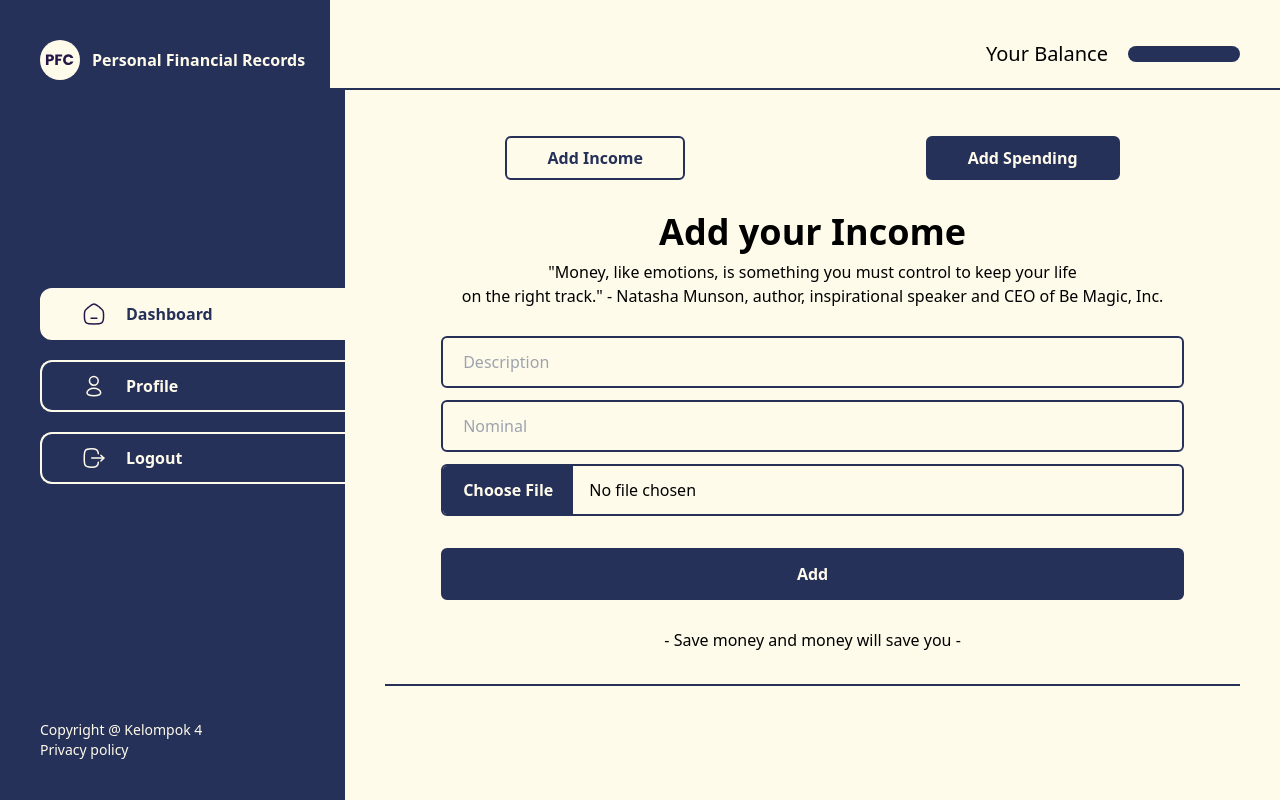
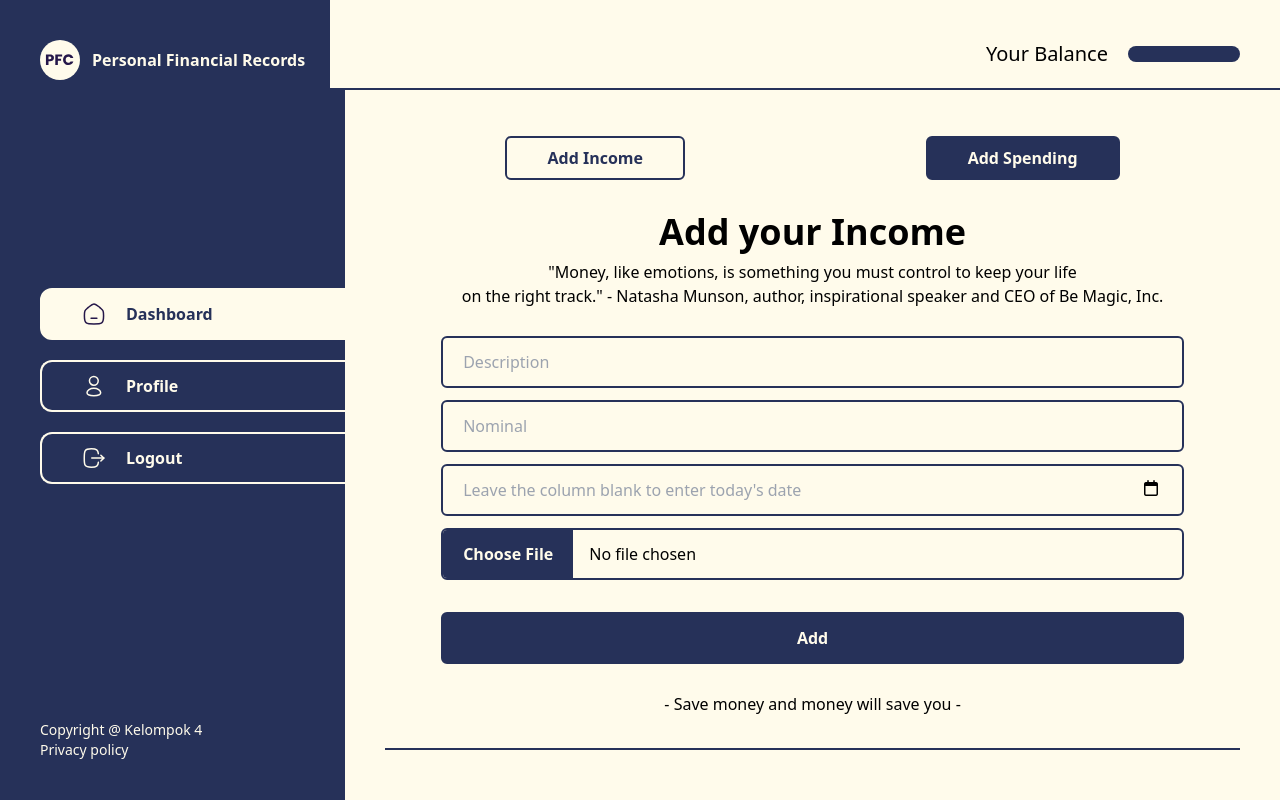
Before and after one commit to abuamar142/personal_financial_records, a Flask app: template templates/add_income.html in a window 1280 px wide. Run offline with Flask 2, Linux system fonts and the light colour scheme; the template is opened without the code that fills it, so the values that code supplies are empty; some libraries are stand-ins or nearby versions.

Commit message:
penambahan form date

```diff
--- a/app.py
+++ b/app.py
@@ -1,6 +1,7 @@
 from flask import Flask, render_template, url_for, session, redirect, request, flash, get_flashed_messages
 from models import Pengguna, Transaksi
 from functools import wraps
+from datetime import datetime
 import os
 
 os.system('sudo /opt/lampp/lampp start')
@@ -183,22 +184,24 @@ def add_income():
         # mengambil description, nominal, dan file nota dari form
         description = request.form['description']
         nominal = request.form['nominal']
-        nota = request.files['nota']
 
         # mengambil total transaksi saat ini
         jumlah = str(transaksi.getCountTransaksiIdinDatabase())
 
         # mengatur lokasi penyimpanan dan nama file
-        filename = application.config['UPLOAD_FOLDER'] + '/' + 'nota_' + jumlah
+        file_location = application.config['UPLOAD_FOLDER'] + '/' + 'nota_' + jumlah
 
         if description != '' and nominal != '':
             try:
                 nominal = int(nominal)
                 try:
-                    nota.save(filename)
+                    nota = request.files['nota']
+
+                    if nota.filename != '':
+                        nota.save(file_location)
+
                     filename = 'nota_' + jumlah
                     data = (pengguna_id, description, nominal, 0, filename)
-                    print(data)
                     transaksi.insertDataTransaksi(data)
                     session['pesan'] = 'add_income_berhasil'
                     return redirect(url_for('index'))
@@ -224,20 +227,30 @@ def add_spending():
         # mengambil description, nominal, dan file nota dari form
         description = request.form['description']
         nominal = request.form['nominal']
-        nota = request.files['nota']
+        date = request.form['date']
+
+        if date == '':
+            date = datetime.now().date()
+
+        print(date)
 
         # mengambil total transaksi saat ini
         jumlah = str(transaksi.getCountTransaksiIdinDatabase())
 
         # mengatur lokasi penyimpanan dan nama file
-        filename = application.config['UPLOAD_FOLDER'] + '/' + 'nota_' + jumlah
+        file_location = application.config['UPLOAD_FOLDER'] + '/' + 'nota_' + jumlah
 
         if description != '' and nominal != '':
             try:
                 nominal = int(nominal)
                 try:
-                    nota.save(filename)
+                    nota = request.files['nota']
+
+                    if nota.filename != '':
+                        nota.save(file_location)
+
                     filename = 'nota_' + jumlah
+
                     data = (pengguna_id, description, 0, nominal, filename)
                     print(data)
                     transaksi.insertDataTransaksi(data)
--- a/templates/add_income.html
+++ b/templates/add_income.html
@@ -6,6 +6,7 @@
     <meta name="viewport" content="width=device-width, initial-scale=1.0">
     <script src="https://cdn.tailwindcss.com"></script>
     <link rel="stylesheet" href="https://cdnjs.cloudflare.com/ajax/libs/font-awesome/6.2.0/css/all.min.css">
+    <script src="https://unpkg.com/flowbite@1.5.5/dist/datepicker.js"></script>
     <title>Add Income</title>
 </head>
 <body">
@@ -146,6 +147,12 @@
                                 <!-- form nominal -->
                                 <input class="bg-transparent border-2 px-5 py-3 rounded-md border-[#263159] text-[#263159]" type="text" placeholder="Nominal" name="nominal">
 
+                                <!-- form date picker -->
+                                <div class="relative">
+                                    <input datepicker datepicker-format="yyyy-mm-dd" datepicker-orientation="top right" class="bg-transparent border-2 px-5 py-3 rounded-md border-[#263159] text-[#263159] w-full" type="text" placeholder="Leave the column blank to enter today's date" name="date">
+                                    <i class="fa-regular fa-calendar absolute -translate-x-10 translate-y-4 cursor-pointer"></i>
+                                </div>
+
                                 <!-- form note file -->
                                 <input type="file" name="nota" class="bg-transparent rounded-md border-[#263159] border-2 file:mr-4 file:py-3 file:px-5 file:font-semibold file:bg-[#263159] file:text-[#FFFBEB] hover:file:bg-transparent hover:file:text-[#263159] file:border-0">
 
--- a/templates/dashboard.html
+++ b/templates/dashboard.html
@@ -207,7 +207,7 @@
 
                                             {% set id_confirm = "confirmation_box_%s" % data[0] %}
 
-                                            <div class="h-screen w-full fixed left-0 top-0 flex justify-center items-center bg-[#263159] bg-opacity-50 invisible" id={{ id_confirm }}>
+                                            <div class="h-full w-full fixed left-0 top-0 flex justify-center items-center bg-[#263159] bg-opacity-50 invisible" id={{ id_confirm }}>
                                                 <div class="bg-[#FFFBEB] rounded-lg shadow-lg w-1/3 flex flex-col gap-5 p-5 items-center">
                                                     <div>
                                                         <img class="w-24" src="/static/images/dark-Danger Triangle.svg" alt="danger-icon">
```
Also changed, not shown: templates/add_spending.html (+7 -0 lines), 2 other files.
